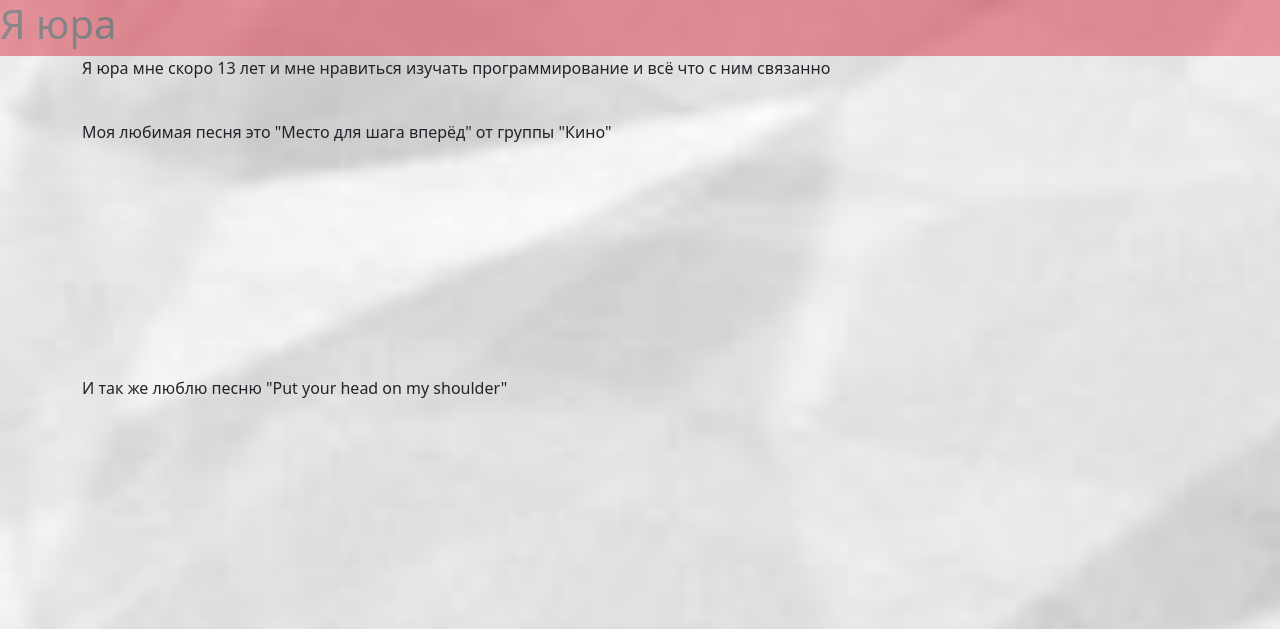
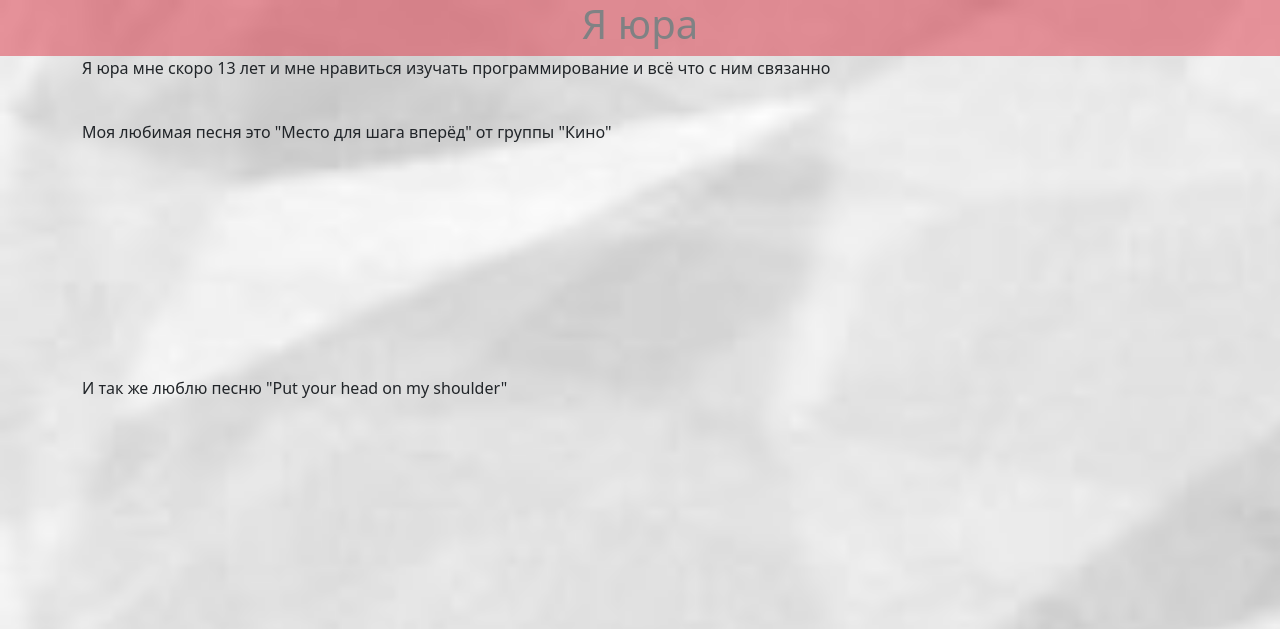
Before and after one commit to uragrom/SiteAboutMe, a plain HTML site: page index.html in a window 1280 px wide. Shown: the top 629 px of the page. Drawn offline with nearby package versions, Linux system fonts and the light colour scheme.

Commit message:
Update index.html

```diff
--- a/index.html
+++ b/index.html
@@ -14,7 +14,7 @@
     <script src="https://cdn.jsdelivr.net/npm/bootstrap@5.3.2/dist/js/bootstrap.bundle.min.js" integrity="sha384-C6RzsynM9kWDrMNeT87bh95OGNyZPhcTNXj1NW7RuBCsyN/o0jlpcV8Qyq46cDfL" crossorigin="anonymous"></script>
 </head>
 <body>
-    <span class="placeholder col-12 bg-danger"><h1>Я юра</h1></span>
+    <span class="placeholder col-12 bg-danger"><center><h1>Я юра</h1></center></span>
 <div class="container">
     <p>
         Я юра мне скоро 13 лет и мне нравиться изучать программирование и всё что с ним связанно
```
